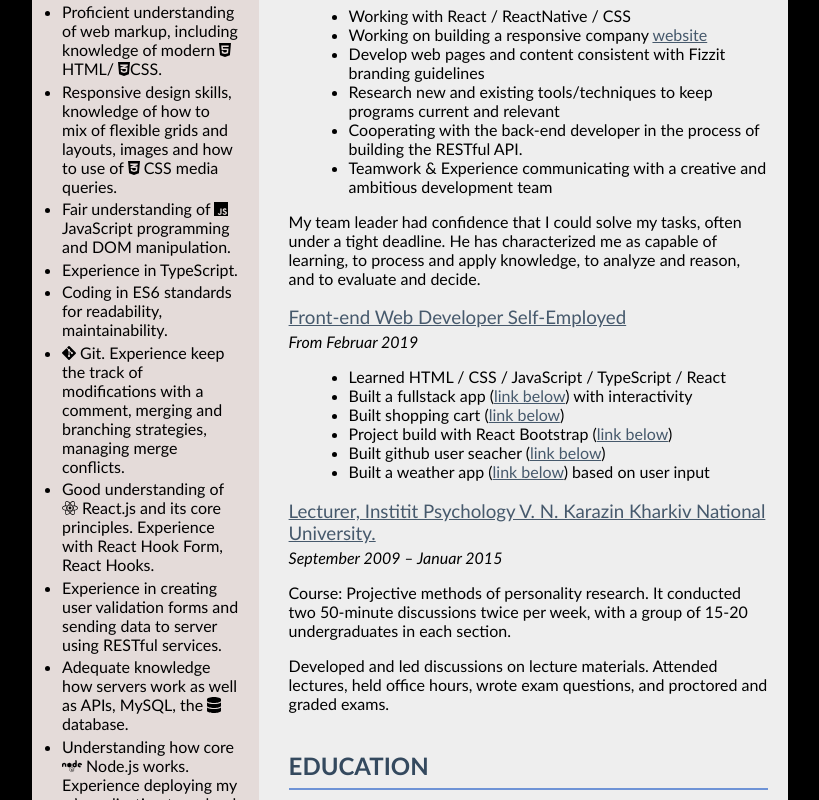
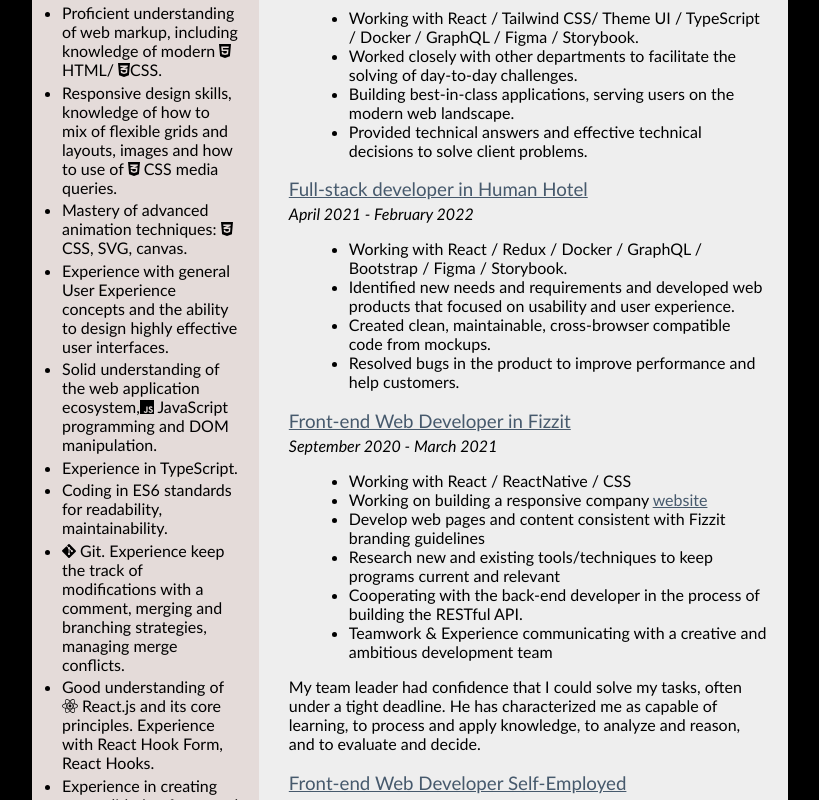
Before and after one commit to panivita/CV-Victoria-Kush, a React (Create React App) app: page / in a window 1280 px wide. Shown: the part 700-1500 px from the top of the page, without its empty margins (230-1049 px from the left). Built offline with nearby package versions, Linux system fonts and the light colour scheme.

Commit message:
updated cv

```diff
--- a/package.json
+++ b/package.json
@@ -19,7 +19,7 @@
     "react-ga": "^3.3.0",
     "react-helmet": "^6.1.0",
     "react-iframe": "^1.8.0",
-    "react-scripts": "3.3.0"
+    "react-scripts": "^5.0.1"
   },
   "scripts": {
     "start": "react-scripts start",
--- a/src/my-cv.css
+++ b/src/my-cv.css
@@ -19,10 +19,11 @@
 
 .skills-column {
   background-color: #e4dbd9;
-  width: 110%;
+  width: 30%;
 }
 
 .expirience-column {
+  width: 70%;
   margin-bottom: 0;
 }
 
@@ -30,7 +31,10 @@
   display: flex;
   padding: 30px;
   color: white;
-  background-image: linear-gradient(45deg, #2f4c58 25%, transparent 25%), linear-gradient(-45deg, #2f4c58 25%, transparent 25%), linear-gradient(135deg, #2f4c58 25%, transparent 25%), linear-gradient(-135deg, #2f4c58 25%, transparent 25%);
+  background-image: linear-gradient(45deg, #2f4c58 25%, transparent 25%),
+    linear-gradient(-45deg, #2f4c58 25%, transparent 25%),
+    linear-gradient(135deg, #2f4c58 25%, transparent 25%),
+    linear-gradient(-135deg, #2f4c58 25%, transparent 25%);
   background-position: 10px 0, 10px 0, 0 0, 0 0;
   background-size: 20px 20px;
   background-color: #111b1e;
@@ -54,7 +58,8 @@
   padding: 0;
 }
 
-.main-info li, .skills li {
+.main-info li,
+.skills li {
   list-style: none;
 }
 
@@ -69,20 +74,20 @@
 }
 
 h2 {
-  border-bottom: solid #6e93d6 2px;
+  border-bottom: solid #6e93d6;
   padding-bottom: 8px;
   color: #34495e;
 }
 
 h3 {
-  color: #46596C;
+  color: #46596c;
   font-weight: normal;
   text-decoration: underline;
   margin-bottom: -12px;
 }
 
 .fa {
-  color: #70A9A1;
+  color: #70a9a1;
   font-size: 20px;
   padding-right: 15px;
 }
@@ -95,7 +100,8 @@
   padding: 1% 0;
 }
 
-.personal-skills ul, .column {
+.personal-skills ul,
+.column {
   padding-left: 0;
 }
 
@@ -103,7 +109,8 @@
   padding-left: 60px;
 }
 
-.skills svg, .main-info svg {
+.skills svg,
+.main-info svg {
   padding-right: 10px;
 }
 
@@ -119,7 +126,10 @@
 
 footer {
   color: white;
-  background-image: linear-gradient(45deg, #2f4c58 25%, transparent 25%), linear-gradient(-45deg, #2f4c58 25%, transparent 25%), linear-gradient(135deg, #2f4c58 25%, transparent 25%), linear-gradient(-135deg, #2f4c58 25%, transparent 25%);
+  background-image: linear-gradient(45deg, #2f4c58 25%, transparent 25%),
+    linear-gradient(-45deg, #2f4c58 25%, transparent 25%),
+    linear-gradient(135deg, #2f4c58 25%, transparent 25%),
+    linear-gradient(-135deg, #2f4c58 25%, transparent 25%);
   background-position: 10px 0, 10px 0, 0 0, 0 0;
   background-size: 20px 20px;
   background-color: #111b1e;
@@ -132,13 +142,27 @@
   padding: 20px;
 }
 
-.experience a, .column a {
-  color: #46596C;
+.experience a,
+.column a {
+  color: #46596c;
 }
 
-@media screen and (max-width: 1050px) {
+.certificate-title {
+  margin-top: 4rem;
+}
+
+@media screen and (max-width: 820px) {
+  .profile-title {
+    margin-top: 3rem;
+  }
   .main-container {
     width: 99%;
+  }
+  .education-title {
+    margin-top: 6rem;
+  }
+  .certificate-title {
+    margin-top: 1rem;
   }
 }
 
@@ -152,6 +176,9 @@
   }
   h3 {
     font-size: 16px;
+  }
+  .profile-title {
+    margin-top: 2rem;
   }
   .contact-details {
     font-size: 14px;
@@ -170,7 +197,8 @@
   .main-info {
     margin-left: 5%;
   }
-  .personal-skills ul, .motivation ul {
+  .personal-skills ul,
+  .motivation ul {
     padding-left: 15px;
   }
   .skills-column {
@@ -178,6 +206,13 @@
     width: 100%;
     order: 2;
   }
+  .expirience-column {
+    width: 100%;
+  }
+  .certificate-title,
+  .education-title {
+    margin-top: 2rem;
+  }
   .main-column {
     flex-direction: column;
     flex-flow: wrap;
--- a/src/sections/Education.js
+++ b/src/sections/Education.js
@@ -4,7 +4,7 @@
   return (
     <>
       <section className="education">
-        <h2 style={{ marginTop: "8%" }}>EDUCATION</h2>
+        <h2 className="education-title">EDUCATION</h2>
         <h3>Full Stack Web Development in HackYourFuture - Copenhagen</h3>
         <p>
           <i>2020</i>
--- a/src/sections/Footer.js
+++ b/src/sections/Footer.js
@@ -3,7 +3,7 @@
 export const Footer = () => {
   return (
     <footer>
-      <section className="copyright">© 2020 Victoria Kush</section>
+      <section className="copyright">© 2022 Victoria Kush</section>
     </footer>
   );
 };
--- a/src/sections/Profile-Experience.js
+++ b/src/sections/Profile-Experience.js
@@ -4,7 +4,7 @@
   return (
     <>
       <section className="profile">
-        <h2>PROFILE</h2>
+        <h2 className="profile-title">PROFILE</h2>
         <p>
           I am an ambitious problem solver with a passion for web development,
           and I would like to join a team of like-minded developers. I am
@@ -16,9 +16,54 @@
       </section>
       <section className="experience">
         <h2>EXPERIENCE</h2>
+        <h3>Front-end Web Developer in AKQA</h3>
+        <p>
+          <i>From March 2022</i>
+        </p>
+        <ul>
+          <li>
+            Working with React / Tailwind CSS/ Theme UI / TypeScript / Docker /
+            GraphQL / Figma / Storybook.
+          </li>
+          <li>
+            Worked closely with other departments to facilitate the solving of
+            day-to-day challenges.
+          </li>
+          <li>
+            Building best-in-class applications, serving users on the modern web
+            landscape.
+          </li>
+          <li>
+            Provided technical answers and effective technical decisions to
+            solve client problems.
+          </li>
+        </ul>
+        <h3>Full-stack developer in Human Hotel</h3>
+        <p>
+          <i>April 2021 - February 2022</i>
+        </p>
+        <ul>
+          <li>
+            Working with React / Redux / Docker / GraphQL / Bootstrap / Figma /
+            Storybook.
+          </li>
+          <li>
+            Identified new needs and requirements and developed web products
+            that focused on usability and user experience.
+          </li>
+          <li>
+            Created clean, maintainable, cross-browser compatible code from
+            mockups.
+          </li>
+          <li>
+            Resolved bugs in the product to improve performance and help
+            customers.
+          </li>
+        </ul>
+
         <h3>Front-end Web Developer in Fizzit</h3>
         <p>
-          <i>Internship from September 2020</i>
+          <i>September 2020 - March 2021</i>
         </p>
         <ul>
           <li>Working with React / ReactNative / CSS</li>
@@ -124,23 +169,6 @@
             ) based on user input
           </li>
         </ul>
-        <h3>
-          Lecturer, Institit Psychology V. N. Karazin Kharkiv National
-          University.
-        </h3>
-        <p>
-          <i>September 2009 – Januar 2015</i>
-        </p>
-        <p>
-          Course: Projective methods of personality research. It conducted two
-          50-minute discussions twice per week, with a group of 15-20
-          undergraduates in each section.
-        </p>
-        <p>
-          Developed and led discussions on lecture materials. Attended lectures,
-          held office hours, wrote exam questions, and proctored and graded
-          exams.
-        </p>
       </section>
     </>
   );
--- a/src/sections/Skills.js
+++ b/src/sections/Skills.js
@@ -45,8 +45,17 @@
             <i className="fab fa-css3-alt"></i> CSS media queries.
           </li>
           <li>
-            Fair understanding of <i className="fab fa-js"></i> JavaScript
-            programming and DOM manipulation.{" "}
+            Mastery of advanced animation techniques:{" "}
+            <i className="fab fa-css3-alt"></i>CSS, SVG, canvas.
+          </li>
+          <li>
+            Experience with general User Experience concepts and the ability to
+            design highly effective user interfaces.
+          </li>
+          <li>
+            Solid understanding of the web application ecosystem,
+            <i className="fab fa-js"></i> JavaScript programming and DOM
+            manipulation.
           </li>
           <li>Experience in TypeScript.</li>
           <li>Coding in ES6 standards for readability, maintainability.</li>
@@ -72,10 +81,14 @@
             works. Experience deploying my <i className="fab fa-node"></i>{" "}
             application to a cloud platform Heroku.
           </li>
+          <li>
+            Thorough understanding of Agile methodologies. Familiarity with
+            Atlassian Tools (Jira, Confluence).
+          </li>
         </ul>
       </section>
       <section className="motivation">
-        <h2>CERTIFICATES</h2>
+        <h2 className="certificate-title">CERTIFICATES</h2>
         <div className="learning">
           <ul className="column">
             <li>Responsive Web Design Certification by freeCodeCamp</li>
```
Also changed, not shown: 1 other file (tests, documents, lock files or other folders).
